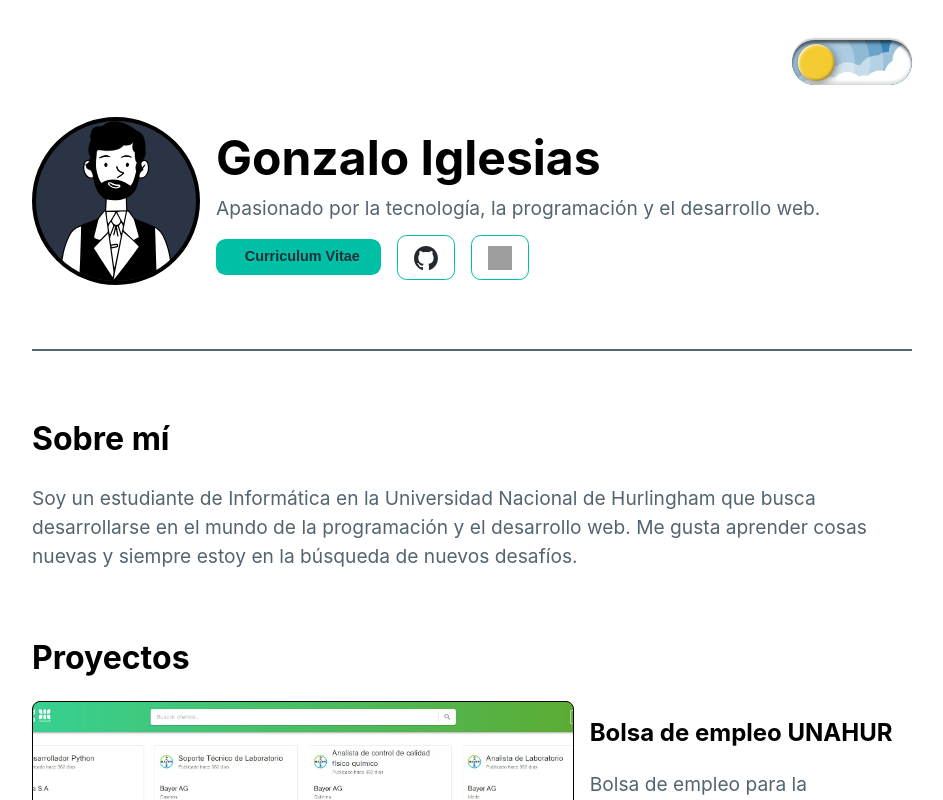
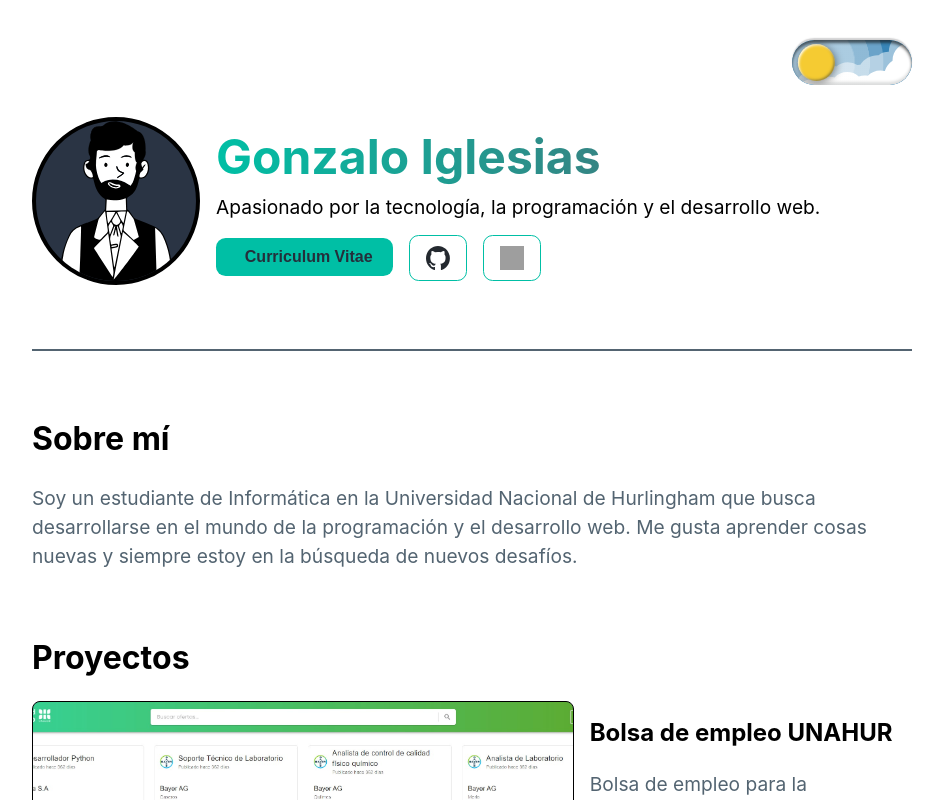
Before and after one commit to Gonzalo09/portfolio, a React (Vite) app: page / in a window 1280 px wide. Shown: the top 800 px of the page, without its empty margins (168-1111 px from the left). Built offline with nearby package versions, Linux system fonts and the light colour scheme; grey boxes are pictures that could not be loaded; some icons are missing.

Commit message:
Add styling changes to Contacto and Perfil components

```diff
--- a/src/components/Contacto/contacto.css
+++ b/src/components/Contacto/contacto.css
@@ -17,6 +17,7 @@
 .contacto a {
   color: #00bfa5;
   text-decoration: none;
+  font-weight: 700;
 }
 
 .contacto a:hover {
--- a/src/components/Perfil/perfil.css
+++ b/src/components/Perfil/perfil.css
@@ -25,12 +25,14 @@
 .nombre-perfil h1 {
   font-size: 3rem;
   margin: 0;
+  background: linear-gradient(90deg, #00bfa5, #536471);
+  background-clip: text;
+  -webkit-text-fill-color: transparent;
 }
 
 .nombre-perfil p {
   font-size: 1.2rem;
   margin: 0;
-  color: #536471;
 }
 
 .boton-cv {
@@ -41,7 +43,7 @@
   border-radius: 0.6rem;
   cursor: pointer;
   margin-top: 1rem;
-  font-size: 0.9rem;
+  font-size: 1rem;
   font-weight: 600;
 }
 
```
